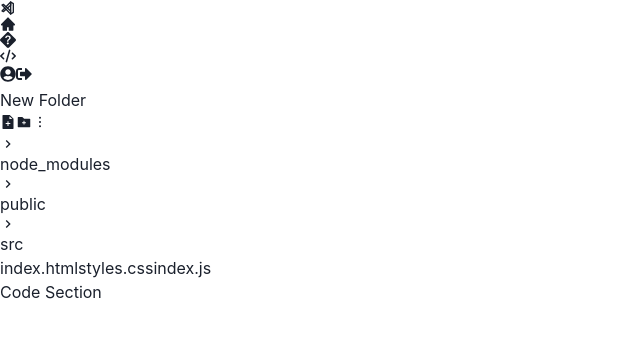
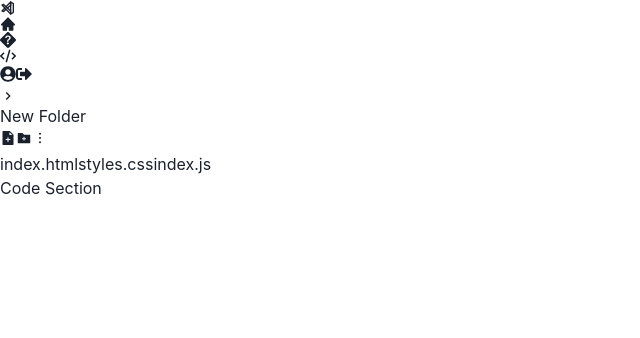
Before and after one commit to ijTuhin/code-editor, a React (Vite) app: page /dev in a window 1280 px wide. Shown: the top 338 px of the page, without its empty margins (0-640 px from the left). Built offline with nearby package versions, Linux system fonts and the light colour scheme.

Commit message:
folder tree updated

```diff
--- a/src/components/IDE/Dev/DevSideBar/ChildFolder.jsx
+++ b/src/components/IDE/Dev/DevSideBar/ChildFolder.jsx
@@ -1,22 +1,21 @@
-import React, { useState } from 'react'
+import { useState } from 'react'
 import { MdKeyboardArrowDown, MdKeyboardArrowRight } from 'react-icons/md';
 
 export default function ChildFolder({child, depth}) {
     const [isExpanded, setIsExpanded] = useState(false);
-
     return (
       <>
-        <button onClick={() => setIsExpanded(prev => !prev)} className={`flex items-end gap-x-1`}>
+        <button onClick={() => setIsExpanded(prev => !prev)} className={`flex items-end gap-x-1 `}>
           {child?.children && (
             <div >
               {isExpanded ? <MdKeyboardArrowDown /> : <MdKeyboardArrowRight />}
             </div>
           )}
-          <span className="name" style={{ paddingLeft: child?.children ? "" : "0.05rem" }} >
+          <span className="name" style={{ paddingLeft: child?.children ? "" : "0.25rem" }} >
             {child?.name}
           </span>
         </button>
-        <div className={`border-l border-stone-600 m-1.5`}>
+        <div className={`border-l border-stone-600/50 m-1.5`}>
           {isExpanded && (
             <div style={{ paddingLeft: `5px` }}>
               {child?.children?.map((child) => (
--- a/src/components/IDE/Dev/DevSideBar/FolderTree.jsx
+++ b/src/components/IDE/Dev/DevSideBar/FolderTree.jsx
@@ -1,9 +1,11 @@
 import { useState } from "react";
 import CreateFolder from "./CreateFolder";
 import ChildFolder from "./ChildFolder";
+import { MdKeyboardArrowDown, MdKeyboardArrowRight } from "react-icons/md";
 
 export default function FolderTree() {
   const depth = 0;
+  const [isExpanded, setIsExpanded] = useState(false);
   const [tree, setTree] = useState({
     name: "New Folder",
     children: [
@@ -34,6 +36,7 @@ export default function FolderTree() {
         children: [
           {
             name: "components",
+            children: [{ name: "home" }],
           },
         ],
       },
@@ -44,14 +47,28 @@ export default function FolderTree() {
       className={`w-full py-2 px-1.5 relative border-b border-stone-700`}
     >
       {/* ========= Root Folder ========= */}
-      <div className={`flex justify-between items-end w-full `}>
-        <p className={``}>{tree.name}</p>
-        <CreateFolder />
-      </div>
-      <div className={`mt-1.5 ml-2`}>
-        {tree?.children?.map((val, idx) => (
-          <ChildFolder key={idx} child={val} depth={depth + 1} />
-        ))}
+      <section className={`flex justify-between items-end w-full `}>
+        <button
+          onClick={() => setIsExpanded((prev) => !prev)}
+          className={`flex items-end gap-x-1 `}
+        >
+          <div>
+            {isExpanded ? <MdKeyboardArrowDown /> : <MdKeyboardArrowRight />}
+          </div>
+          <span className="name">{tree.name}</span>
+        </button>
+        <CreateFolder setTree={setTree} />
+      </section>
+
+      {/* ============ Child Folder/Files ============ */}
+      <div className={`border-l border-stone-600/50 m-1.5`}>
+        {isExpanded && (
+          <div style={{ paddingLeft: `5px` }}>
+            {tree.children?.map((child) => (
+              <ChildFolder key={child.name} child={child} depth={depth + 1} />
+            ))}
+          </div>
+        )}
       </div>
     </section>
   );
```
